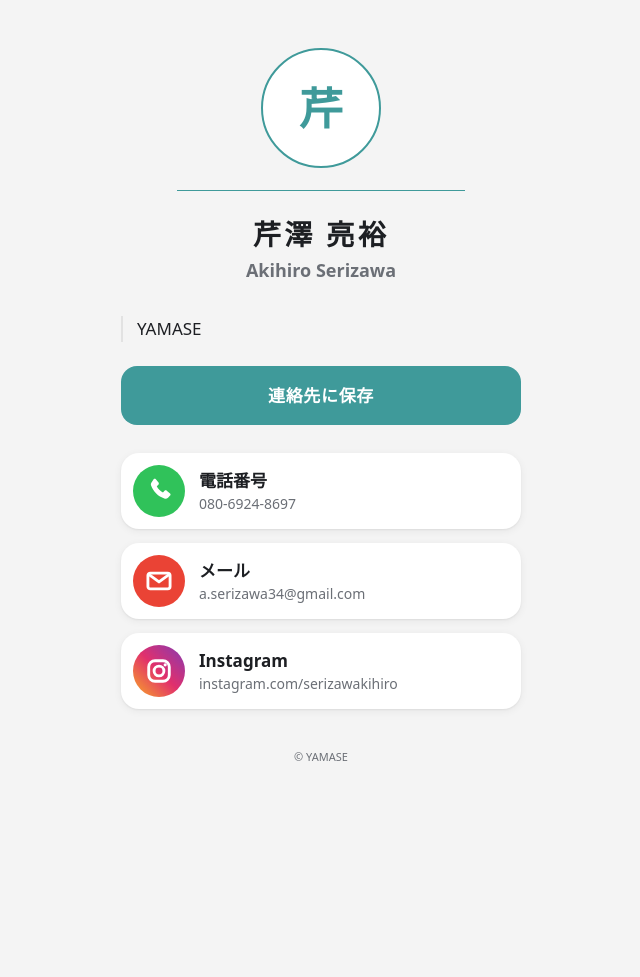
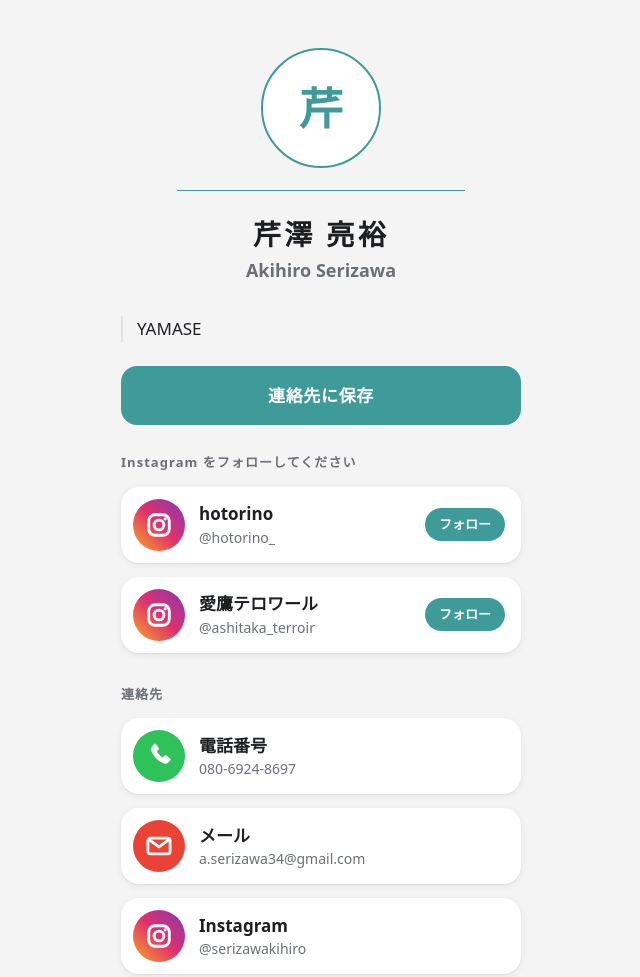
Before and after one commit to ak-serizawa34/yamase-digital-card, a plain HTML site: page yamase/index.html in a window 1280 px wide. Shown: the top 977 px of the page, without its empty margins (319-959 px from the left). Before the commit the page ends 825 px from the top, so only its background shows below. Drawn offline with Linux system fonts and the light colour scheme.

Commit message:
hotorinoと愛鷹テロワールのInstagramをフォローしてもらう欄を足す
Co-Authored-By: Claude Opus 5.5 <noreply@anthropic.com>

```diff
--- a/assets/card.css
+++ b/assets/card.css
@@ -69,9 +69,13 @@ body {
   display: flex; align-items: center; justify-content: center;
 }
 .icon svg { width: 38px; height: 38px; }
-.row-t { min-width: 0; display: flex; flex-direction: column; }
+.row-t { flex: 1; min-width: 0; display: flex; flex-direction: column; }
 .row-l { font-size: 17px; font-weight: 600; }
 .row-v { font-size: 14px; color: var(--muted); white-space: nowrap; overflow: hidden; text-overflow: ellipsis; }
 
+.cta {
+  flex: none; padding: 7px 14px; border-radius: 999px;
+  background: var(--accent); color: #fff; font-size: 13px; font-weight: 700;
+}
 .foot { text-align: center; font-size: 11px; color: var(--muted); margin-top: 40px; }
 .missing { text-align: center; color: var(--muted); padding: 80px 16px; }
--- a/assets/card.js
+++ b/assets/card.js
@@ -59,7 +59,7 @@
 
   // リンクの欄（電話・メールは先頭の欄の上に足す）
   var sections = (c.sections || []).map(function (s) {
-    return { heading: s.heading, text: s.text, links: (s.links || []).slice() };
+    return { heading: s.heading, text: s.text, contact: s.contact, links: (s.links || []).slice() };
   });
   if (!sections.length) sections.push({ links: [] });
   var head = [];
@@ -67,7 +67,8 @@
   if (c.email) head.push({ type: "mail", label: "メール", text: c.email, url: "mailto:" + c.email });
   if (c.website) head.push({ type: "web", label: "Web サイト", url: c.website });
   if (c.address) head.push({ type: "map", label: "住所", text: c.address, url: "https://www.google.com/maps/search/?api=1&query=" + encodeURIComponent(c.address) });
-  sections[0].links = head.concat(sections[0].links);
+  var cs = sections.filter(function (s) { return s.contact; })[0] || sections[0];
+  cs.links = head.concat(cs.links);
 
   sections.forEach(function (s) {
     var links = s.links.filter(function (l) { return l.url; });
@@ -94,6 +95,7 @@
     t.appendChild(el("span", "row-l", l.label));
     t.appendChild(el("span", "row-v", l.text || l.url.replace(/^https?:\/\/(www\.)?/, "").replace(/\/$/, "")));
     a.appendChild(t);
+    if (l.cta) a.appendChild(el("span", "cta", l.cta));
     return a;
   }
 
--- a/cards.js
+++ b/cards.js
@@ -28,16 +28,20 @@ window.CARDS = {
     // リンクの欄。上から順に表示する。heading が空の欄は見出しなし。
     sections: [
       {
-        heading: "",
+        // 見てくれた人にフォローしてもらいたいアカウント。cta が右側のボタンの文字になる。
+        heading: "Instagram をフォローしてください",
         links: [
-          { type: "instagram", label: "Instagram", url: "https://instagram.com/serizawakihiro" },
-          { type: "facebook", label: "Facebook", url: "" },   // 要確認（share-me の画面ではURLが途中で切れていた）
+          { type: "instagram", label: "hotorino", text: "@hotorino_", cta: "フォロー", url: "https://www.instagram.com/hotorino_/" },
+          { type: "instagram", label: "愛鷹テロワール", text: "@ashitaka_terroir", cta: "フォロー", url: "https://www.instagram.com/ashitaka_terroir/" },
         ],
       },
       {
-        heading: "hotorino",
+        // contact: true の欄の一番上に、電話とメールが入る。
+        heading: "連絡先",
+        contact: true,
         links: [
-          { type: "instagram", label: "hotorino", url: "" },  // 要確認（アカウント名）
+          { type: "instagram", label: "Instagram", text: "@serizawakihiro", url: "https://www.instagram.com/serizawakihiro/" },
+          { type: "facebook", label: "Facebook", url: "" },   // 要確認（share-me の画面ではURLが途中で切れていた）
         ],
       },
     ],
```
